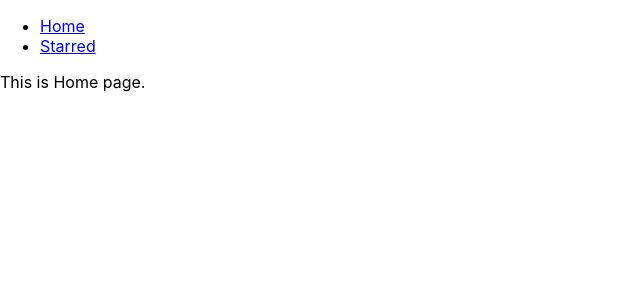
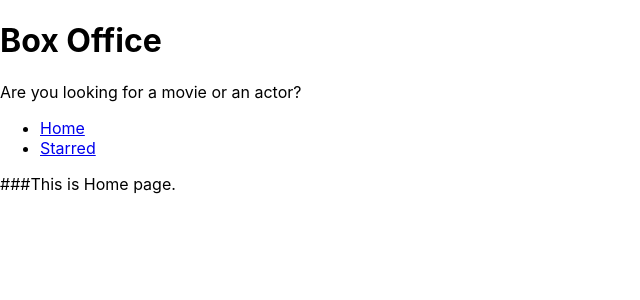
Before and after one commit to meaisha/reaction-timer, a React (Create React App) app in the folder Desktop/Aisha-2021/skillshare-React/box-office/: page / in a window 1280 px wide. Shown: the top 300 px of the page, without its empty margins (0-640 px from the left). Built offline with nearby package versions, Linux system fonts and the light colour scheme.

Commit message:
Added layout management and created title

```diff
--- a/Desktop/Aisha-2021/skillshare-React/box-office/src/App.js
+++ b/Desktop/Aisha-2021/skillshare-React/box-office/src/App.js
@@ -1,13 +1,11 @@
 import React from 'react';
 import { Switch, Route} from 'react-router-dom';
-import Navs from './components/Navs';
 import Home from './pages/Home';
 import Starred from './pages/Starred';
 
 function App() {
   return (
   <div>
-    <Navs />
     <Switch>
       <Route exact path="/">
         <Home />
--- /dev/null
+++ b/Desktop/Aisha-2021/skillshare-React/box-office/src/components/MainPageLayout.js
@@ -0,0 +1,15 @@
+import React from 'react';
+import Navs from './Navs';
+import Title from './Title';
+
+const MainPageLayout = ({ children }) => {
+  return (
+    <div>
+      <Title title="Box Office" subtitle="Are you looking for a movie or an actor?" />
+      <Navs />
+      {children}
+    </div>
+  )
+}
+
+export default MainPageLayout
--- /dev/null
+++ b/Desktop/Aisha-2021/skillshare-React/box-office/src/components/Title.js
@@ -0,0 +1,12 @@
+import React from 'react';
+
+const Title = ({title, subtitle}) => {
+  return (
+    <div>
+      <h1>{title}</h1>
+      <p>{subtitle}</p>
+    </div>
+  );
+};
+
+export default Title;
--- a/Desktop/Aisha-2021/skillshare-React/box-office/src/pages/Home.js
+++ b/Desktop/Aisha-2021/skillshare-React/box-office/src/pages/Home.js
@@ -1,10 +1,9 @@
 import React from 'react';
+import MainPageLayout from '../components/MainPageLayout';
 
 const Home = () => {
   return (
-    <div>
-      This is Home page.
-    </div>
+    <MainPageLayout>###This is Home page.</MainPageLayout>
   )
 }
 
--- a/Desktop/Aisha-2021/skillshare-React/box-office/src/pages/Starred.js
+++ b/Desktop/Aisha-2021/skillshare-React/box-office/src/pages/Starred.js
@@ -1,8 +1,9 @@
 import React from 'react';
+import MainPageLayout from '../components/MainPageLayout';
 
 const Starred = () => {
   return (
-    <div>This is starred page.</div>
+    <MainPageLayout>This is starred page.</MainPageLayout>
   )
 };
 
```
Lines whose indentation alone changed are shown as unchanged.
